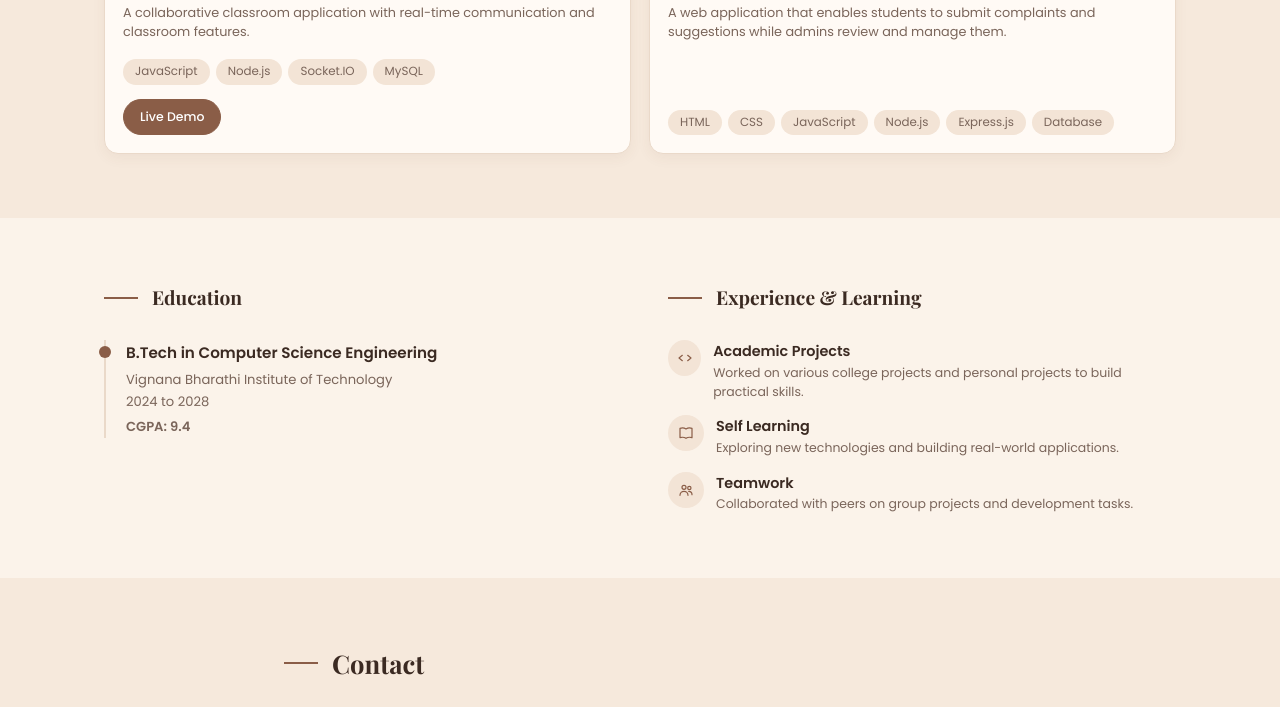
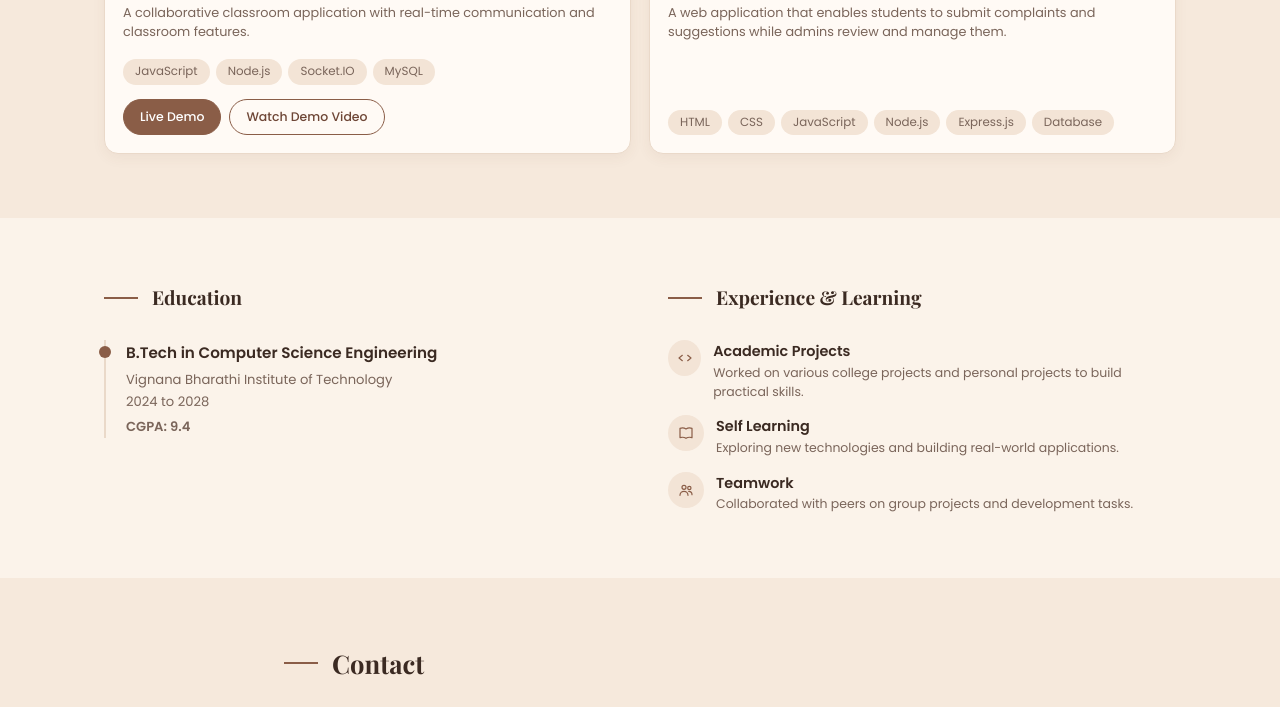
Before and after one commit to bomminenikeerthanareddy-code/portfolio, a plain HTML site: page index.html in a window 1280 px wide. Shown: the part 1781-2488 px from the top of the page. Drawn offline with nearby package versions, Linux system fonts and the light colour scheme.

Commit message:
Add demo video link to Instant Classroom project
Added a demo video link for Instant Classroom.

```diff
--- a/index.html
+++ b/index.html
@@ -196,7 +196,7 @@ footer a:hover{color:#fff}
   <article class="card proj"><img src="instant.jpg" alt="Instant Classroom">
    <h3>Instant Classroom</h3><p class="s">A collaborative classroom application with real-time communication and classroom features.</p>
    <div class="chips"><span>JavaScript</span><span>Node.js</span><span>Socket.IO</span><span>MySQL</span></div>
-   <div class="btns"><a class="btn fill" href="https://instant-classroom.onrender.com/login.html" target="_blank" rel="noopener">Live Demo</a></div></article>
+   <div class="btns"><a class="btn fill" href="https://instant-classroom.onrender.com/login.html" target="_blank" rel="noopener">Live Demo</a><a class="btn line" href="https://youtu.be/Rzj_2T-rOHE?si=uHw8lFLB562BdmRR" target="_blank" rel="noopener">Watch Demo Video</a></div></article>
   <article class="card proj"><img src="college.jpg" alt="College Complaints and Suggestions Portal">
    <h3>College Complaints &amp; Suggestions Portal</h3><p class="s">A web application that enables students to submit complaints and suggestions while admins review and manage them.</p>
    <div class="chips"><span>HTML</span><span>CSS</span><span>JavaScript</span><span>Node.js</span><span>Express.js</span><span>Database</span></div></article>
```
